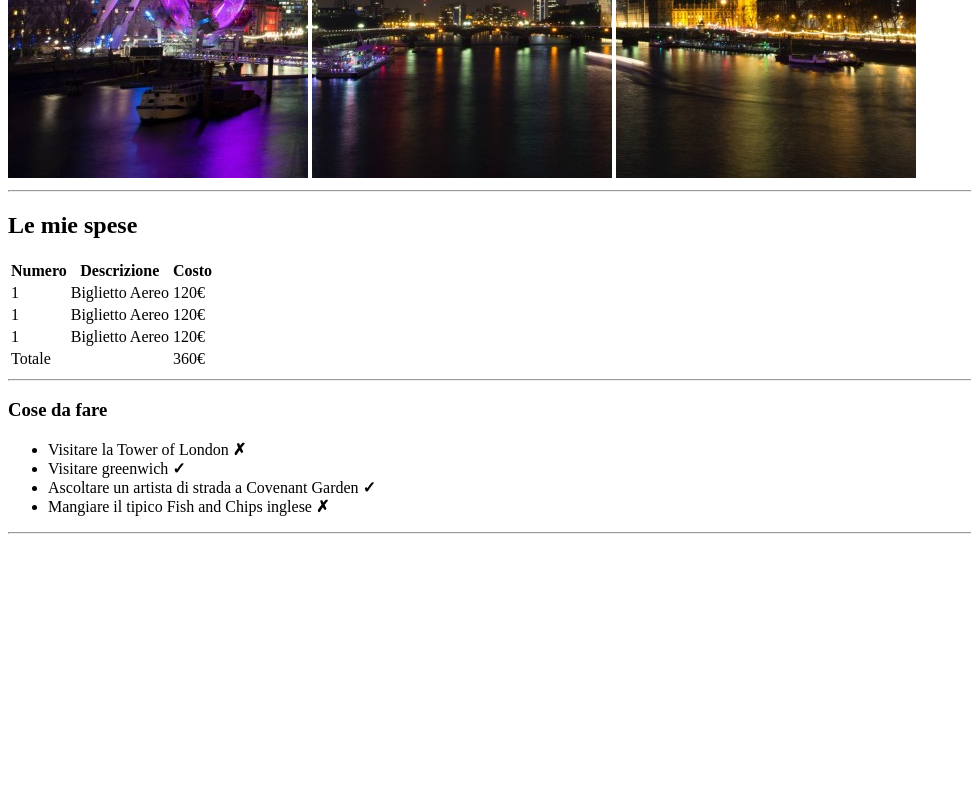
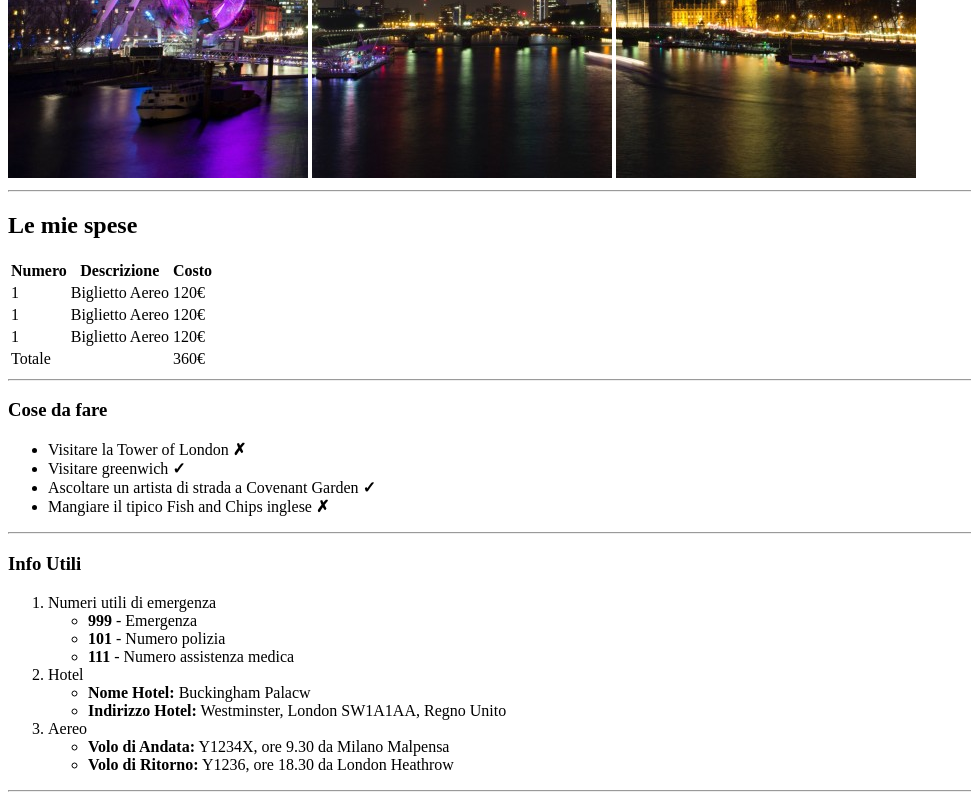
Before and after one commit to Lorenzo-Calzi/html-london-trip, a plain HTML site: page index.html in a window 1280 px wide. Shown: the part 502-1302 px from the top of the page, without its empty margins (0-971 px from the left). Before the commit the page ends 1044 px from the top, so only its background shows below. Drawn offline with Linux system fonts and the light colour scheme.

Commit message:
Aggiunto Terzo Blocco

```diff
--- a/index.html
+++ b/index.html
@@ -88,9 +88,44 @@
 
         <!-- /Secondo Blocco -->
 
+        <!-- Terzo Blocco -->
+
+        <div>
+            <h3>Info Utili</h3>
+            <ol>
+                <li> Numeri utili di emergenza
+                    <ul>
+                        <li><strong>999</strong> - Emergenza</li>
+                        <li><strong>101</strong> - Numero polizia</li>
+                        <li><strong>111</strong> - Numero assistenza medica</li>
+                    </ul>
+                </li>
+                <li> Hotel
+                    <ul>
+                        <li><strong>Nome Hotel:</strong> Buckingham Palacw</li>
+                        <li><strong>Indirizzo Hotel:</strong> Westminster, London SW1A1AA, Regno Unito</li>
+                    </ul>
+                </li>
+                <li>Aereo
+                    <ul>
+                        <li><strong>Volo di Andata:</strong> Y1234X, ore 9.30 da Milano Malpensa</li>
+                        <li><strong>Volo di Ritorno:</strong> Y1236, ore 18.30 da London Heathrow</li>
+                    </ul>
+                </li>
+            </ol>
+            <hr>
+        </div>
+
+        <!-- /Terzo Blocco -->
+
         <!-- /Parte Centrale del Sito -->
 
+
     </main>
+
+
+
+
 
 
 
```
